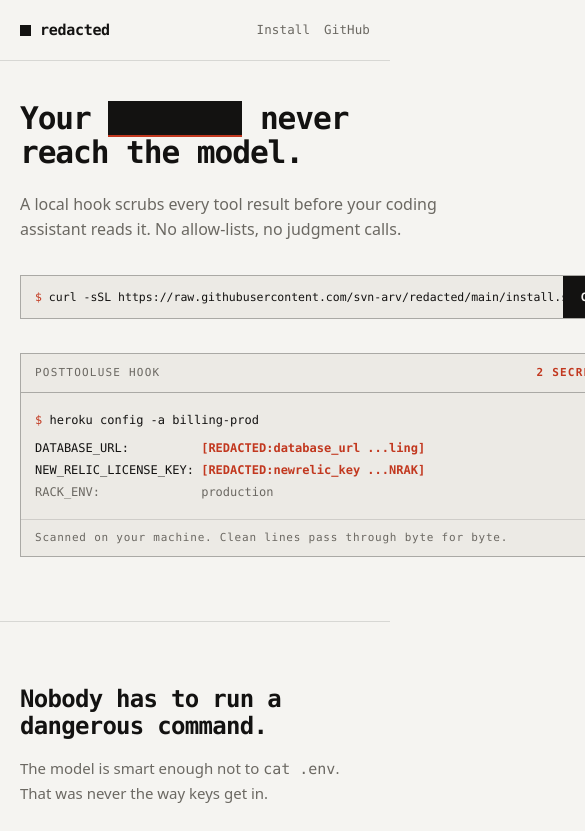
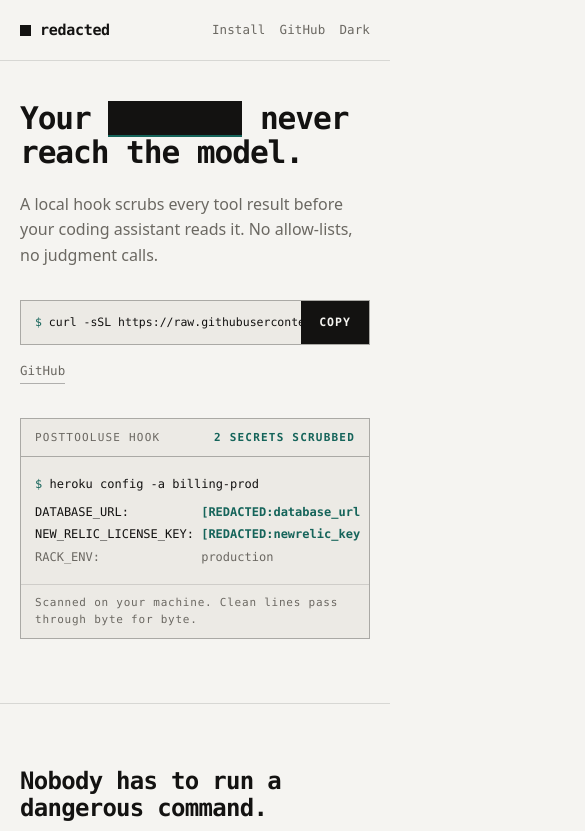
Before and after one commit to svn-arv/redacted, a plain HTML site: page landing/index.html in a window 390 px wide. Shown: the top 831 px of the page, 585 px wide, since content can reach past the window. Drawn offline with Linux system fonts and the light colour scheme.

Commit message:
chore: fix landing page mobile overflow, move accent to teal, add theme toggle
Mobile overflow was not the install row: .cmdline and .cmdline code
already carry min-width:0. Grid items default to min-width:auto, so the
existing overflow-x:auto on .term-body, .pane and .method pre never
engaged and the tracks widened instead. Measured at a 375px viewport
with a 335px page: 634px, 389px and 622px. Tracks are now minmax(0,...).
.claim code loses white-space:nowrap, which pushed a 306px command past
a 320px viewport; it already fit on one line at desktop widths, so
desktop rendering is unchanged. No body{overflow-x:hidden}.

Accent moves to teal, 6.36:1 on --paper in light and 8.29:1 in dark.
Note the light value is AA, not AAA as issue notes#11 claims in prose;
its own table says 6.36.

Theme toggle: the dark palette is declared twice, once behind
prefers-color-scheme for visitors who have not chosen and once behind
[data-theme="dark"], so an explicit choice wins in both directions. CSS
cannot share a property block across a media boundary, so the lists are
duplicated and have to be kept in sync. color-scheme is set per theme so
scrollbars follow. The stored theme is applied by a blocking script in
head, before the stylesheet, otherwise the page paints the OS theme and
flips. Control is a nav button without .opt, since it has to survive the
mobile cull; the label names the mode it switches to and tracks the OS
while no explicit choice is stored.

Also drops --bar-ink, declared in both palettes and referenced nowhere.

```diff
--- a/landing/index.html
+++ b/landing/index.html
@@ -9,6 +9,16 @@
 <meta property="og:title" content="redacted">
 <meta property="og:description" content="A local hook that scrubs secrets out of tool output before your AI coding assistant reads it.">
 <meta property="og:type" content="website">
+<script>
+/* Applies the stored theme before first paint. Anything later and the page
+   renders the OS theme and visibly flips to the chosen one. */
+(function(){
+  try{
+    var stored = localStorage.getItem('theme');
+    if (stored === 'light' || stored === 'dark'){ document.documentElement.setAttribute('data-theme', stored); }
+  }catch(e){}
+})();
+</script>
 <style>
 /* ---------------------------------------------------------------
    No webfonts, no CDN, no analytics. A tool that makes no network
@@ -23,9 +33,8 @@
   --line:rgba(19,18,17,.13);
   --line-hard:rgba(19,18,17,.30);
   --bar:#131211;          /* the redaction block */
-  --bar-ink:#f5f4f1;
-  --accent:#c2381f;
-  --sel:rgba(194,56,31,.16);
+  --accent:#15645a;
+  --sel:rgba(21,100,90,.16);
 
   --mono:ui-monospace,"SF Mono",SFMono-Regular,"Cascadia Mono","Segoe UI Mono","Roboto Mono",Menlo,Consolas,monospace;
   --sans:system-ui,-apple-system,"Segoe UI",Roboto,"Helvetica Neue",Arial,sans-serif;
@@ -33,8 +42,13 @@
   --gut:clamp(20px,4vw,40px);
   --sec:clamp(64px,9vw,116px);
 }
+/* The dark palette is declared twice on purpose. The media-query copy is the
+   default, skipped when the visitor has explicitly chosen light; the attribute
+   copy is the explicit dark choice. A plain custom-property block cannot be
+   shared across a media boundary, so the values are duplicated rather than
+   aliased. Keep the two lists in sync. */
 @media (prefers-color-scheme:dark){
-  :root{
+  :root:not([data-theme="light"]){
     --paper:#131313;
     --panel:#1c1c1b;
     --ink:#e8e6e1;
@@ -42,11 +56,25 @@
     --line:rgba(232,230,225,.14);
     --line-hard:rgba(232,230,225,.30);
     --bar:#3a3835;
-    --bar-ink:#3a3835;
-    --accent:#e5674a;
-    --sel:rgba(229,103,74,.20);
+    --accent:#4cbfae;
+    --sel:rgba(76,191,174,.20);
   }
 }
+:root[data-theme="dark"]{
+  --paper:#131313;
+  --panel:#1c1c1b;
+  --ink:#e8e6e1;
+  --dim:#8f8c85;
+  --line:rgba(232,230,225,.14);
+  --line-hard:rgba(232,230,225,.30);
+  --bar:#3a3835;
+  --accent:#4cbfae;
+  --sel:rgba(76,191,174,.20);
+}
+/* Without this the browser paints scrollbars and form controls in the OS
+   scheme even when the page has been switched the other way. */
+:root[data-theme="light"]{color-scheme:light}
+:root[data-theme="dark"]{color-scheme:dark}
 
 *{box-sizing:border-box;margin:0;padding:0}
 html{scroll-behavior:smooth}
@@ -95,12 +123,21 @@ header .wrap{height:60px;display:flex;align-items:center;justify-content:space-b
 nav{display:flex;align-items:center;gap:clamp(14px,2.4vw,28px);font-family:var(--mono);font-size:12.5px;letter-spacing:.01em}
 nav a{color:var(--dim);padding:4px 0;border-bottom:1px solid transparent;transition:color .15s,border-color .15s;white-space:nowrap}
 nav a:hover{color:var(--ink);border-bottom-color:var(--accent)}
+/* Deliberately not .opt: the theme control has to survive the mobile cull. */
+.themetog{
+  font:inherit;letter-spacing:inherit;background:none;border:0;border-bottom:1px solid transparent;
+  color:var(--dim);padding:4px 0;cursor:pointer;white-space:nowrap;
+  transition:color .15s,border-color .15s;
+}
+.themetog:hover{color:var(--ink);border-bottom-color:var(--accent)}
 @media (max-width:620px){nav a.opt{display:none}}
 
 /* ---------- hero ---------- */
 .hero{padding:clamp(40px,6vw,84px) 0 var(--sec)}
-.hero .grid{display:grid;grid-template-columns:1fr;gap:clamp(34px,5vw,56px);align-items:center}
-@media (min-width:1000px){.hero .grid{grid-template-columns:1.05fr .95fr;gap:clamp(40px,4vw,64px)}}
+/* minmax(0,…) not 1fr: a grid item defaults to min-width:auto, so the terminal's
+   white-space:pre lines would widen the track instead of scrolling inside it. */
+.hero .grid{display:grid;grid-template-columns:minmax(0,1fr);gap:clamp(34px,5vw,56px);align-items:center}
+@media (min-width:1000px){.hero .grid{grid-template-columns:minmax(0,1.05fr) minmax(0,.95fr);gap:clamp(40px,4vw,64px)}}
 .hero h1{max-width:20ch}
 .hero .sub{margin-top:22px;font-size:clamp(16px,1.5vw,18px);color:var(--dim);max-width:52ch}
 .cta{margin-top:32px;display:flex;flex-wrap:wrap;align-items:center;gap:16px}
@@ -124,7 +161,7 @@ nav a:hover{color:var(--ink);border-bottom-color:var(--accent)}
 /* ---------- terminal surfaces ---------- */
 .term{border:1px solid var(--line-hard);background:var(--panel)}
 .term-head{
-  display:flex;justify-content:space-between;align-items:center;gap:14px;
+  display:flex;justify-content:space-between;align-items:center;gap:6px 14px;flex-wrap:wrap;
   padding:10px 14px;border-bottom:1px solid var(--line-hard);
   font-family:var(--mono);font-size:11px;letter-spacing:.11em;text-transform:uppercase;color:var(--dim);
 }
@@ -170,7 +207,9 @@ section{padding:var(--sec) 0;border-top:1px solid var(--line)}
 .claim{padding:26px 0;border-bottom:1px solid var(--line)}
 .claim h3{margin-bottom:8px}
 .claim p{color:var(--dim);font-size:15.5px;max-width:56ch}
-.claim code{font-size:.88em;background:var(--panel);padding:1px 5px;border:1px solid var(--line);white-space:nowrap}
+/* no nowrap: these fit on one line at desktop widths anyway, and forcing it
+   pushed `aws secretsmanager get-secret-value` past a 320px viewport. */
+.claim code{font-size:.88em;background:var(--panel);padding:1px 5px;border:1px solid var(--line)}
 .after{margin-top:26px;font-size:16px;max-width:56ch}
 .after strong{font-weight:600}
 
@@ -179,8 +218,8 @@ section{padding:var(--sec) 0;border-top:1px solid var(--line)}
 .node{border:1px solid var(--line-hard);padding:8px 13px;color:var(--dim);white-space:nowrap}
 .node.self{border-color:var(--accent);color:var(--accent);font-weight:700}
 .arw{color:var(--dim);user-select:none}
-.panes{display:grid;grid-template-columns:1fr;border:1px solid var(--line-hard)}
-@media (min-width:820px){.panes{grid-template-columns:1fr 1fr}}
+.panes{display:grid;grid-template-columns:minmax(0,1fr);border:1px solid var(--line-hard)}
+@media (min-width:820px){.panes{grid-template-columns:minmax(0,1fr) minmax(0,1fr)}}
 .pane{padding:18px 16px;overflow-x:auto;font-family:var(--mono);font-size:12px;line-height:1.9;white-space:pre}
 .pane .cap{
   display:block;font-size:10.5px;letter-spacing:.13em;text-transform:uppercase;
@@ -226,9 +265,9 @@ section{padding:var(--sec) 0;border-top:1px solid var(--line)}
 .guard code{font-size:.9em;color:var(--accent)}
 
 /* ---------- install ---------- */
-.methods{display:grid;grid-template-columns:1fr;gap:1px;background:var(--line-hard);border:1px solid var(--line-hard);margin-top:32px}
-@media (min-width:820px){.methods{grid-template-columns:1.35fr 1fr}}
-.method{background:var(--paper);padding:22px 20px}
+.methods{display:grid;grid-template-columns:minmax(0,1fr);gap:1px;background:var(--line-hard);border:1px solid var(--line-hard);margin-top:32px}
+@media (min-width:820px){.methods{grid-template-columns:minmax(0,1.35fr) minmax(0,1fr)}}
+.method{background:var(--paper);padding:22px 20px;min-width:0}
 .method .lab{font-family:var(--mono);font-size:11px;letter-spacing:.12em;text-transform:uppercase;color:var(--dim);display:flex;gap:10px;align-items:baseline}
 .method .lab b{color:var(--accent);font-weight:700}
 .method pre{margin-top:14px;font-size:12.5px;line-height:1.9;overflow-x:auto;white-space:pre}
@@ -270,6 +309,7 @@ footer a:hover{color:var(--ink);border-bottom-color:var(--accent)}
       <a class="opt" href="#detection">Detection</a>
       <a href="#install">Install</a>
       <a href="https://github.com/svn-arv/redacted">GitHub</a>
+      <button class="themetog" type="button" data-theme-toggle></button>
     </nav>
   </div>
 </header>
@@ -510,6 +550,31 @@ footer a:hover{color:var(--ink);border-bottom-color:var(--accent)}
     targets.forEach(function(el){ io.observe(el); });
   }
 
+  /* theme control: label names the mode it switches to, so it has to read the
+     effective theme, which is the OS preference until an explicit choice exists */
+  var root = document.documentElement;
+  var tog = document.querySelector('[data-theme-toggle]');
+  var dark = window.matchMedia('(prefers-color-scheme:dark)');
+  function effective(){
+    return root.getAttribute('data-theme') || (dark.matches ? 'dark' : 'light');
+  }
+  function relabel(){
+    var next = effective() === 'dark' ? 'light' : 'dark';
+    tog.textContent = next === 'dark' ? 'Dark' : 'Light';
+    tog.setAttribute('aria-label', 'Switch to ' + next + ' theme');
+  }
+  relabel();
+  tog.addEventListener('click', function(){
+    var next = effective() === 'dark' ? 'light' : 'dark';
+    root.setAttribute('data-theme', next);
+    try{ localStorage.setItem('theme', next); }catch(e){}
+    relabel();
+  });
+  /* keep the label honest if the OS flips while no explicit choice is stored */
+  if (dark.addEventListener){
+    dark.addEventListener('change', function(){ if (!root.getAttribute('data-theme')){ relabel(); } });
+  }
+
   /* copy, with a real failure path */
   var toast = document.getElementById('toast'), t;
   function say(msg, isErr){
```
